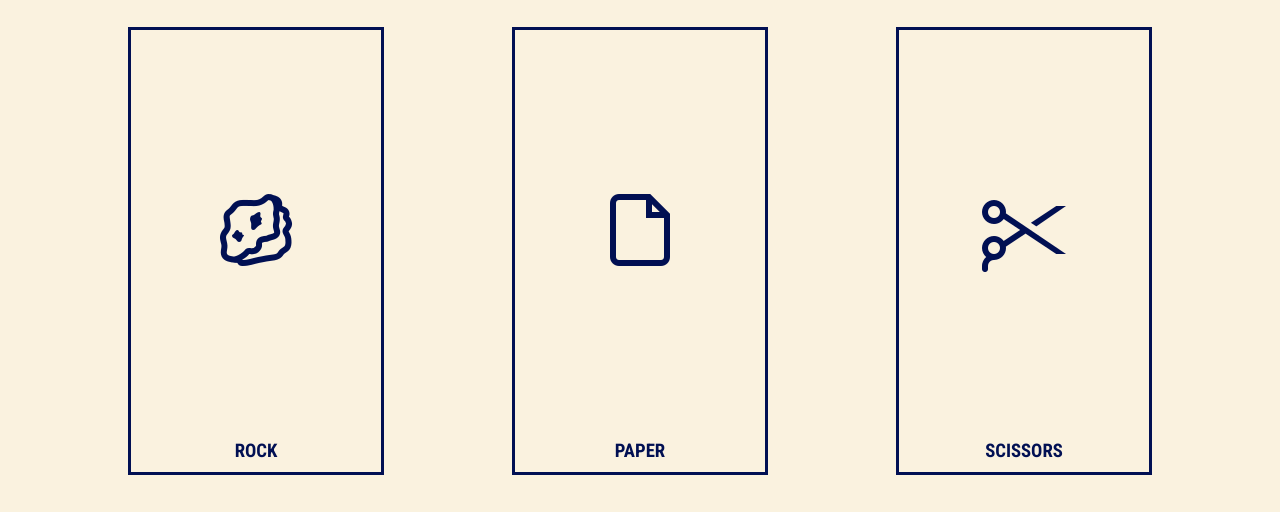
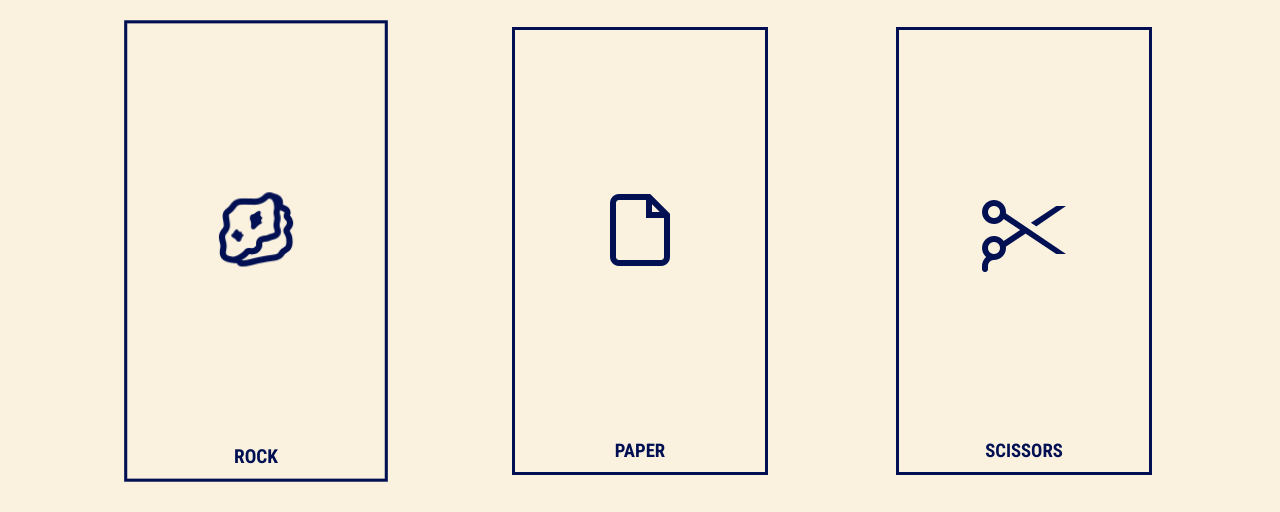
Before and after one commit to xelphin/rock-paper-scissors-vanilla, a plain HTML site: page index.html in a window 1280 px wide. In both pictures the pointer is over the element "ROCK". Shown: the part 275-787 px from the top of the page. Drawn offline with Linux system fonts and the light colour scheme.

Commit message:
Commit for Merge

```diff
--- a/style.css
+++ b/style.css
@@ -43,6 +43,14 @@ body {
 }
 
 /* OPTION */
+
+.option-card {
+    transition:transform 0.1s ease-in;
+}
+
+.option-card:hover {
+    transform: scale(1.03);
+}
 
 .option-image {
     width: 250px;
```
